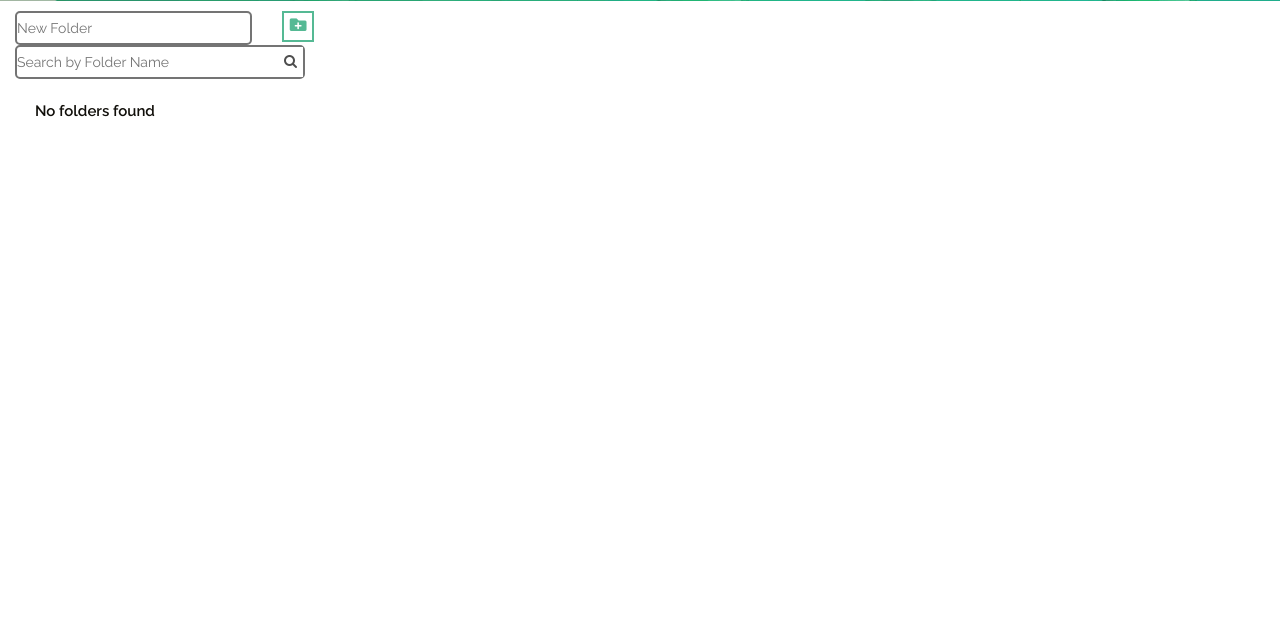
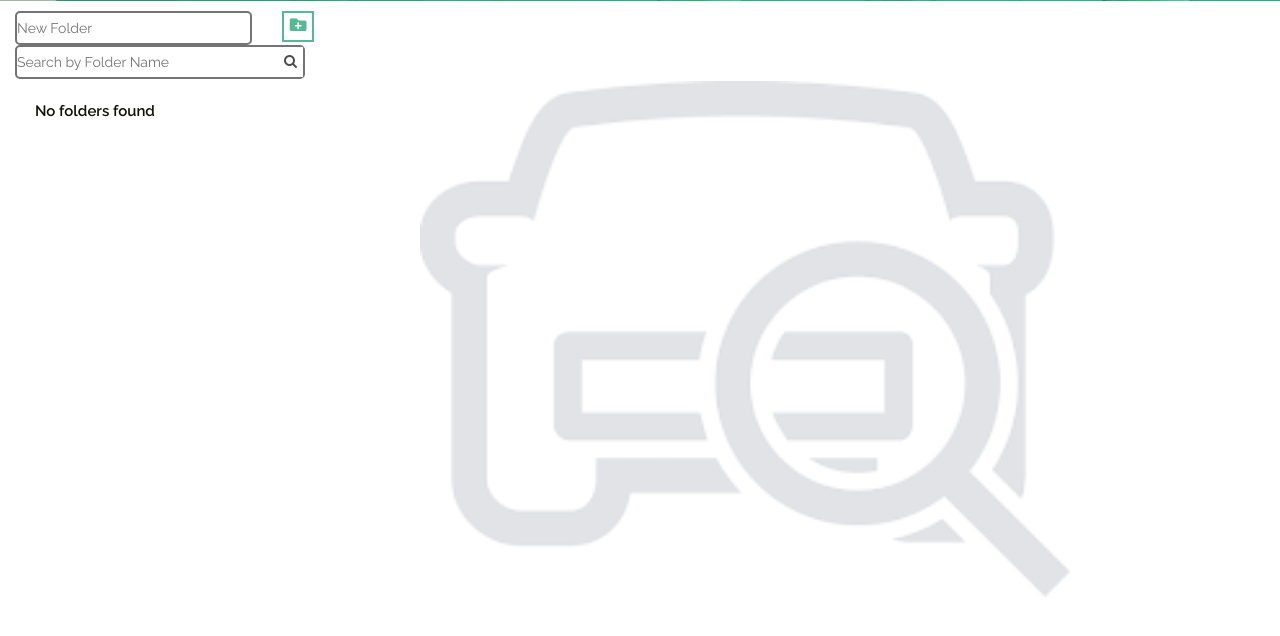
Before and after one commit to alfiza-shaikh/miniProject, a Flask app: template app/templates/uploads.html in a window 1280 px wide. Shown: the part 117-753 px from the top of the page. Run offline with Flask 2, Linux system fonts and the light colour scheme; the template is opened without the code that fills it, so the values that code supplies are empty; some libraries are stand-ins or nearby versions.

Commit message:
UI changes when no folder opened in myuploads page

```diff
--- a/app/templates/uploads.html
+++ b/app/templates/uploads.html
@@ -141,6 +141,14 @@
                {% endif %}
             </div>
          </div>
+
+
+         {% if not openFolder%}
+         <!-- Second Column: Image displayed if no folders opened -->
+         <div id="main" style="width: 700px; height: 600px;">
+            <img src="../static/images/not-open-folder-2.png" style="margin:auto;width:750px;display:block;opacity:0.13;padding-top:70px;padding-left:100px;" />
+         </div>
+         {%endif%}
 
          {% if openFolder%}
          <!-- Second Column: Video Display and Search -->
```
Also changed, not shown: app/static/images/not-open-folder-2.png (added).
